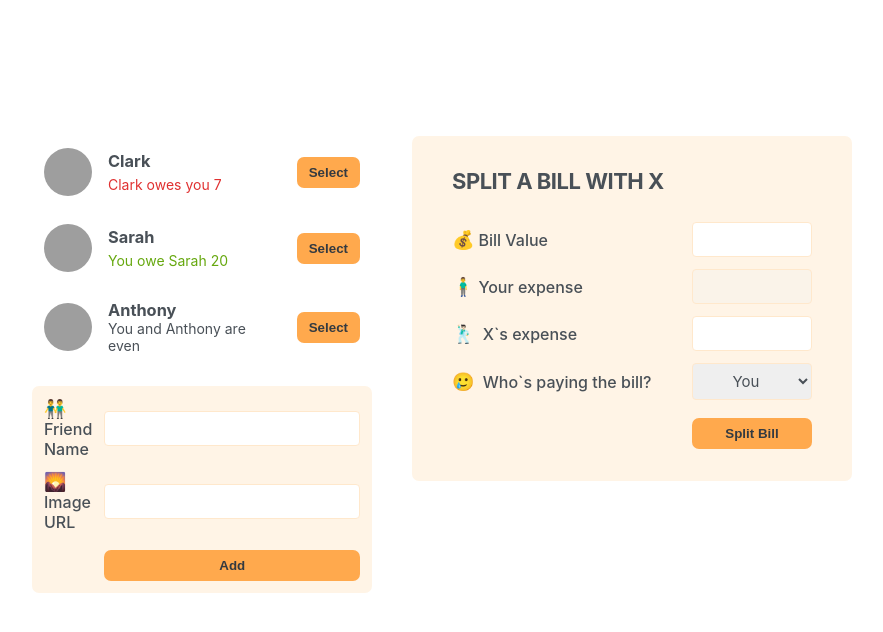
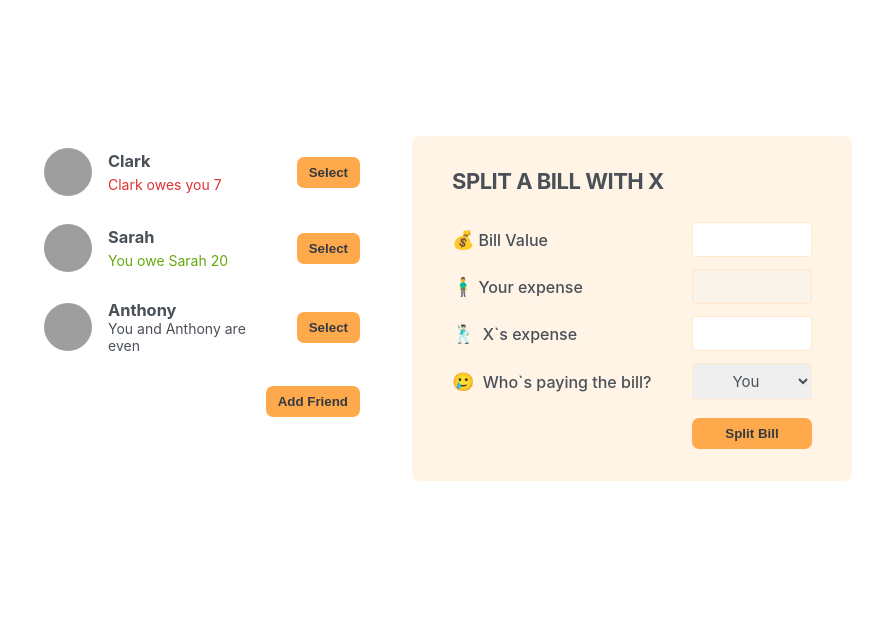
Before and after one commit to ELal3k/eat-n-split, a React (Vite) app: page / in a window 1280 px wide. Shown: the top 632 px of the page, without its empty margins (198-1081 px from the left). Built offline with nearby package versions, Linux system fonts and the light colour scheme; grey boxes are pictures that could not be loaded.

Commit message:
handleclick of add friend

```diff
--- a/src/App.jsx
+++ b/src/App.jsx
@@ -1,3 +1,4 @@
+import { useState } from "react"
 const initialFriends = [
   {
     id: 118836,
@@ -19,18 +20,32 @@ const initialFriends = [
   },
 ]
 function App() {
+  const [showAddFriend, setShowAddFriend] = useState(false)
+  function handleClick() {
+    setShowAddFriend((prev) => !prev)
+  }
   return (
     <div className="app">
       <div className="sidebar">
         <FriendsList />
-        <FormAddFriend />
+        {showAddFriend && <FormAddFriend />}
+        <Button onClick={handleClick}>Add Friend</Button>
       </div>
+
       <FormSplitBill />
     </div>
   )
 }
 
 export default App
+
+function Button({ children, onClick }) {
+  return (
+    <button className="button" onClick={onClick}>
+      {children}
+    </button>
+  )
+}
 
 function FriendsList() {
   const friends = initialFriends
@@ -69,6 +84,7 @@ function Friend({ friend }) {
 
 function FormAddFriend() {
   return (
+    <div>
       <form className="form-add-friend">
         <label> 👬Friend Name</label>
         <input type="text" />
@@ -76,6 +92,8 @@ function FormAddFriend() {
         <input type="text" />
         <Button>Add</Button>
       </form>
+      <Button onClick={() => console.log("Submit")}>Submit</Button>
+    </div>
   )
 }
 
@@ -101,7 +119,3 @@ function FormSplitBill() {
     </form>
   )
 }
-
-function Button({ children }) {
-  return <button className="button">{children}</button>
-}
```
Lines whose indentation alone changed are shown as unchanged.
